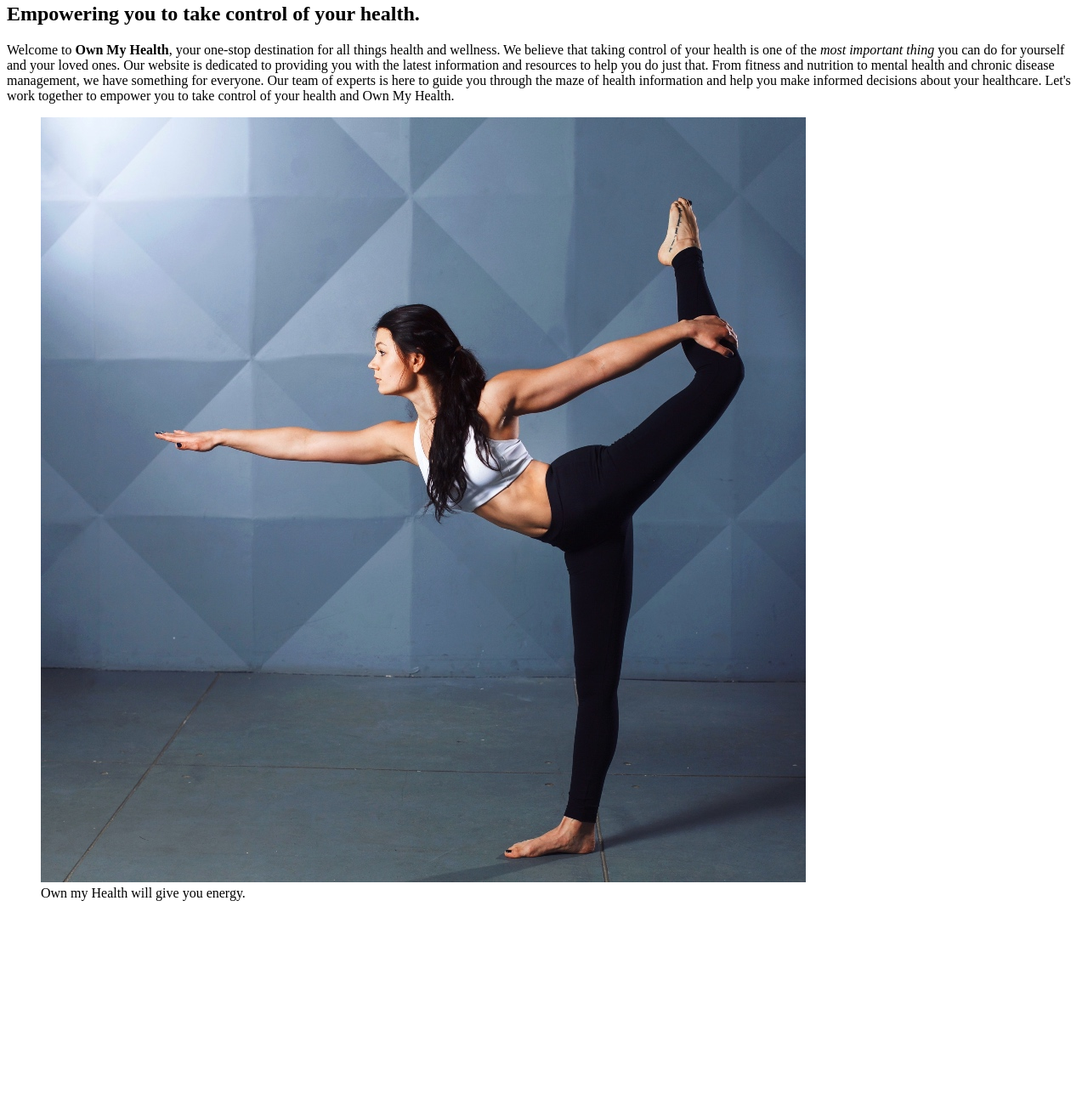
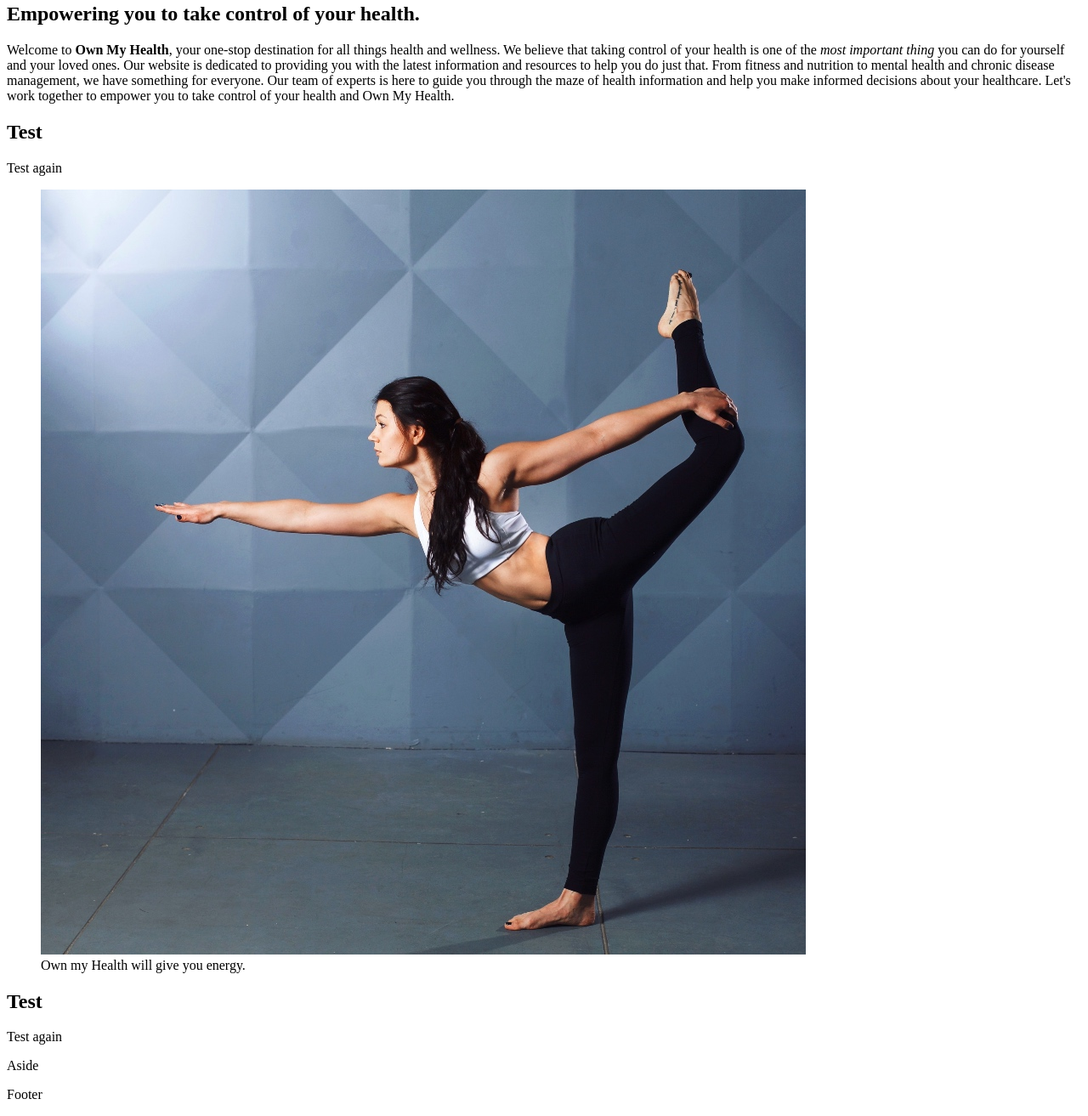
Before and after one commit to is-120-winter-2023/semantic-html-and-links-evanneff1, a website: page index.html in a window 1280 px wide. Shown: the part 327-1640 px from the top of the page at 85% size. Before the commit the page ends 1403 px from the top, so only its background shows below. Drawn offline with Linux system fonts and the light colour scheme.

Commit message:
try number two

```diff
--- a/index.html
+++ b/index.html
@@ -52,19 +52,26 @@
         about your healthcare. Let's work together to empower you to take control of your health and Own My Health.</p>
     </section>
     <article>
+      <h2>Test</h2>
+      <p>Test again</p>
       <figure>
         <a href="">
           <img src="images/yoga-girl-resized.jpg" alt="Girl stretching in a yoga pose in front of a grey background."
-            width="900" height="900" loading="lazy" />
+            width="900px" height="900px" loading="lazy">
         </a>
         <figcaption>Own my Health will give you energy.</figcaption>
       </figure>
     </article>
+    <article>
+      <h2>Test</h2>
+      <p>Test again</p>
+    </article>
   </main>
   <aside>
-
+    <p>Aside</p>
   </aside>
   <footer class="footer">
+    <p>Footer</p>
   </footer>
 </body>
 
```
